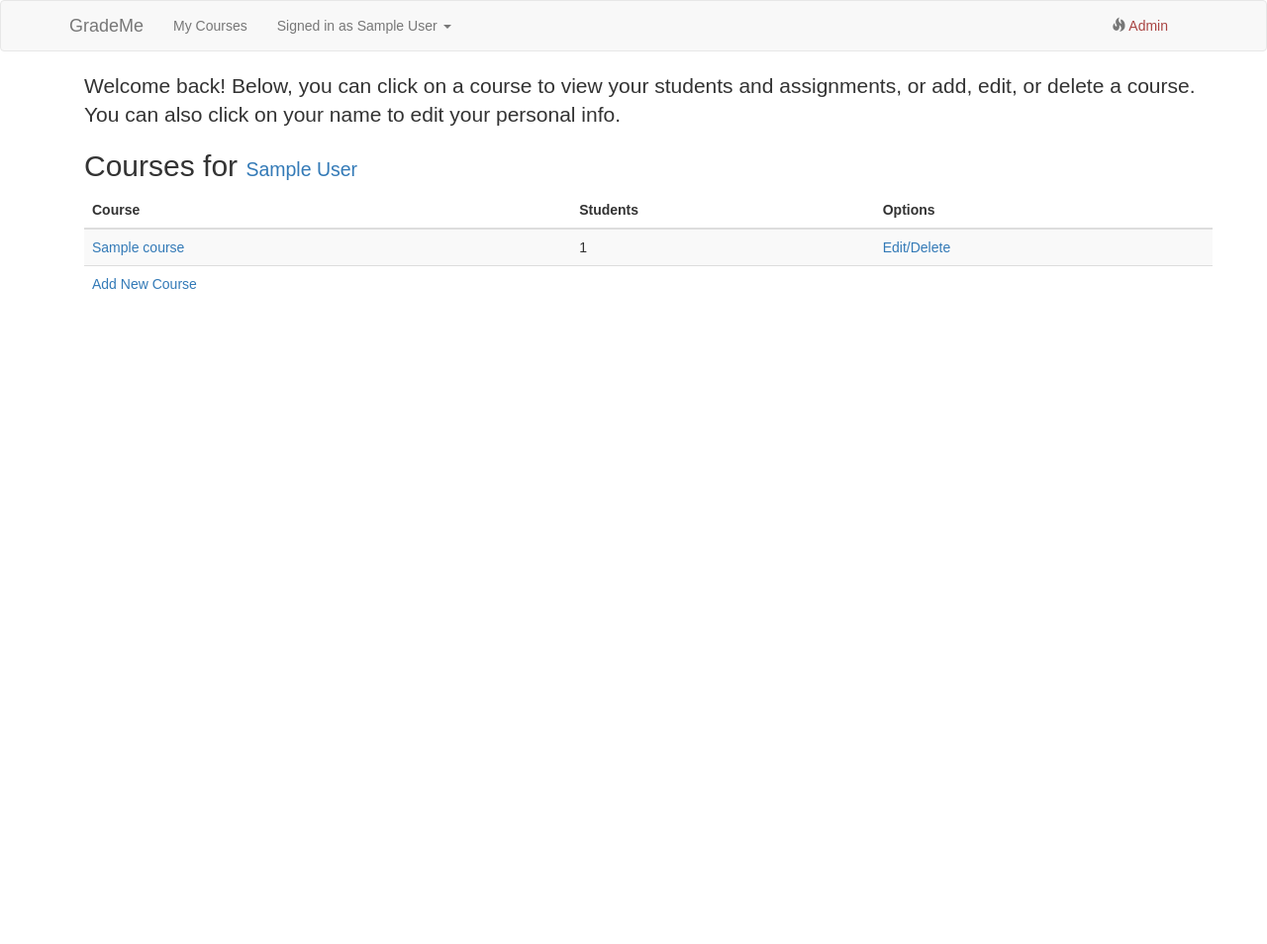
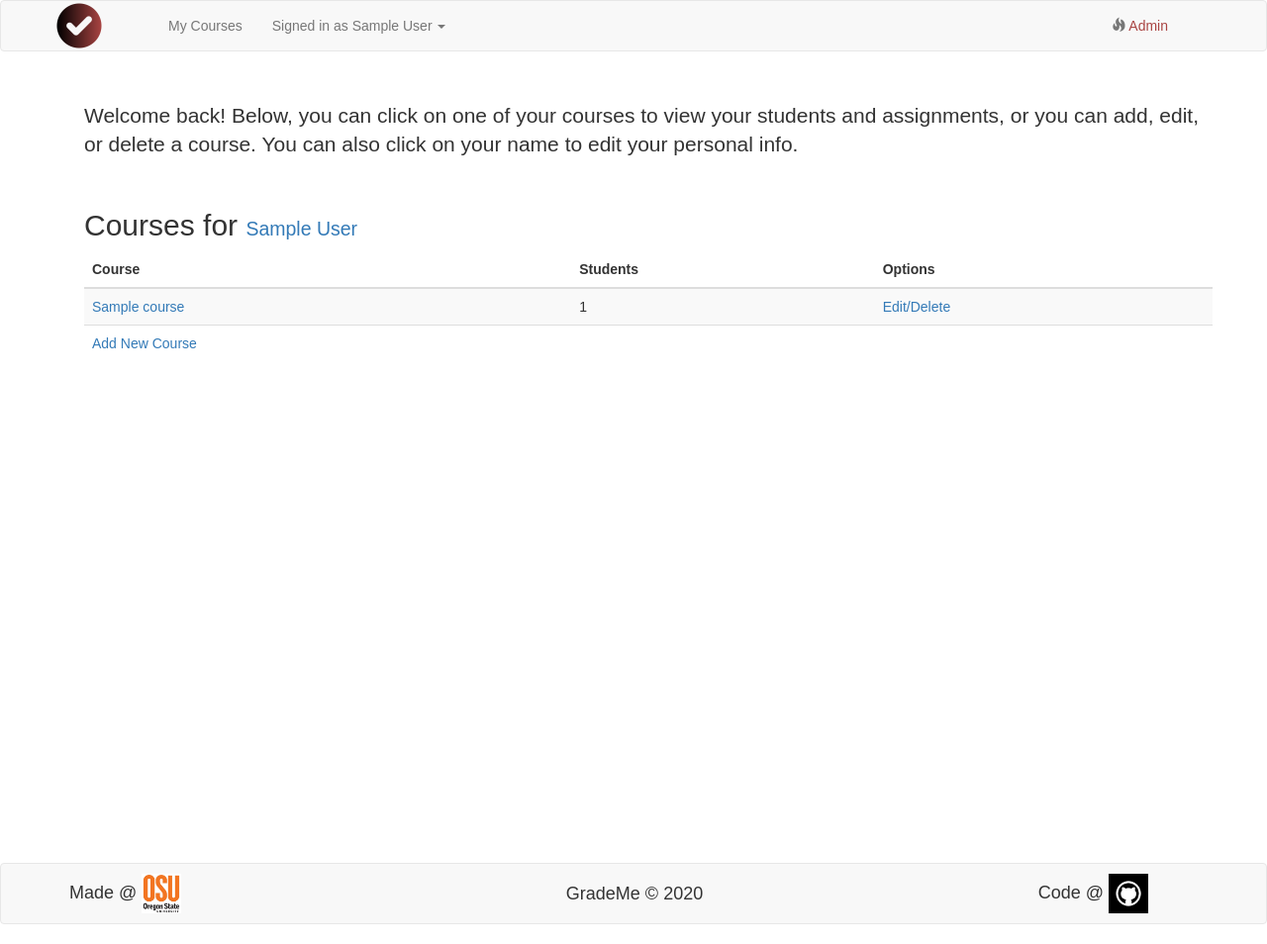
Before and after one commit to laurenshareshian/grademeapp, a Flask app: page / in a window 1280 px wide. Shown: the whole page at 99% size. Before the commit the page ends 292 px from the top, so only its background shows below. Run offline with Flask 2, Linux system fonts and the light colour scheme; a database or web service that is not in the repository returns one stand-in record (values such as "Sample title"); some libraries are stand-ins or nearby versions.

Commit message:
css changes

```diff
--- a/app/routes.py
+++ b/app/routes.py
@@ -259,18 +259,20 @@ def student(student_id, course_id):
         assignment.title, submission.submission_id, first_name,
         last_name, grade, submitted, assignment
         FROM submission
-        INNER JOIN student_submission
+        LEFT JOIN student_submission
         ON student_submission.submission_id = submission.submission_id
-        INNER JOIN student
+        LEFT JOIN student
         ON student.student_id = student_submission.student_id
-        INNER JOIN student_course
+        LEFT JOIN student_course
         ON student.student_id = student_course.student_id
-        INNER JOIN assignment
+        LEFT JOIN assignment
         ON submission.assignment = assignment.assignment_id
         WHERE student.student_id = {student_id}
-        AND student_course.course_id = {course_id};
+        AND assignment.course = {course_id};
         ''')
     submissions = dict_cur.fetchall()
+    print('course id', course_id, student_id)
+    print('subs',submissions)
     if not len(submissions):
         dict_cur.execute(f'''
             SELECT student.student_id, student_course.course_id,
--- a/app/static/css/template.css
+++ b/app/static/css/template.css
@@ -32,3 +32,40 @@ body {
 .pk {
   text-decoration: underline;
 }
+
+.navbar-brand {
+	padding:0px;
+}
+
+img {
+	margin-right:50px;
+}
+
+.content {
+		min-height:100vh;
+}
+
+
+#footertext {
+	align-items: center;
+    display: flex;
+	    font-size: 18px;
+    line-height: 20px;
+	padding-top: 10px;
+    padding-bottom: 10px;
+}
+
+#div1footer {
+	margin-right:auto;
+}
+#div2footer {
+	justify-self: center;
+}
+#div3footer {
+	margin-left: auto;
+}
+
+.lead {
+	padding-top:30px;
+	padding-bottom:30px;
+}
--- a/app/templates/course.html
+++ b/app/templates/course.html
@@ -12,7 +12,6 @@
             </a>
         </small>
     </h2>
-    <p class="lead">{{ course.description }}</p>
 
     <form class="form-inline" method="get" action="{{ url_for('view_course', course_id=course.course_id) }}">
       <div class="form-group">
--- a/app/templates/index.html
+++ b/app/templates/index.html
@@ -3,7 +3,7 @@
 {% block app_content %}
 
 <div class="container">
-    <p class="lead">Welcome back! Below, you can click on a course to view your students and assignments, or add, edit, or delete a course. You can also click on your name to edit your personal info.</p>
+    <p class="lead">Welcome back! Below, you can click on one of your courses to view your students and assignments, or you can add, edit, or delete a course. You can also click on your name to edit your personal info.</p>
     <h2>
         Courses for
         <small>
--- a/app/templates/template.html
+++ b/app/templates/template.html
@@ -2,6 +2,7 @@
 
  {% block styles %}
  {{super()}}
+     <link rel="shortcut icon" href="{{ url_for('static', filename='images/check.png') }}">
   <link rel="stylesheet" href="{{url_for('static', filename='css/template.css')}}"> <!-- on local computer use .static -->
  {% endblock %}
 
@@ -12,15 +13,9 @@
 {% block navbar %}
     <nav class="navbar navbar-default">
         <div class="container">
-            <div class="navbar-header">
-                <button type="button" class="navbar-toggle collapsed" data-toggle="collapse" data-target="#bs-example-navbar-collapse-1" aria-expanded="false">
-                    <span class="sr-only">Toggle navigation</span>
-                    <span class="icon-bar"></span>
-                    <span class="icon-bar"></span>
-                    <span class="icon-bar"></span>
-                </button>
-                <a class="navbar-brand" href="/">GradeMe</a>
-            </div>
+        <a class="navbar-brand" href="/">
+            <img height="50" src="{{ url_for('static', filename = 'images/check.png') }}"/>
+        </a>
             <div class="collapse navbar-collapse" id="bs-example-navbar-collapse-1">
                 <ul class="nav navbar-nav">
                     <li>
@@ -58,9 +53,23 @@
 
 {% block content %}
 
-    <div class="container">
+    <div class="container content">
         {% include "error.html" %}
         {# application content needs to be provided in the app_content block #}
         {% block app_content %}{% endblock %}
     </div>
+
+    <nav class="navbar navbar-default" >
+        <div class="container" id="footertext">
+            <div id="div1footer">
+                Made @ <a href="https://engineering.oregonstate.edu/"><img height="40" src="{{ url_for('static', filename = 'images/osu2.jpeg') }}"/> </a>
+            </div>
+            <div id="div2footer">
+                GradeMe &copy 2020
+            </div>
+            <div id="div3footer">
+                Code @ <a href="https://github.com/laurenshareshian/grademeapp"><img height="40" src="{{ url_for('static', filename = 'images/github.png') }}"/> </a>
+            </div>
+        </div>
+    </nav>
 {% endblock %}
```
Also changed, not shown: app/static/images/check.png (added), app/static/images/github.png (added), app/static/images/osu.jpeg (added), app/static/images/osu2.jpeg (added).
